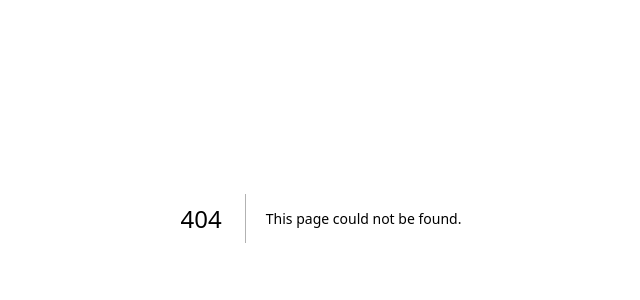
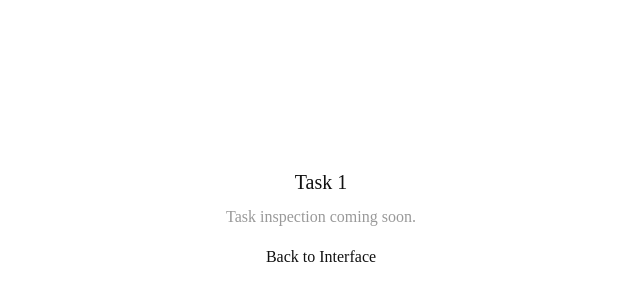
Before and after one commit to juandi-net/PRECEPT, a Next.js app in the folder packages/web/: page /inspect/task/1 in a window 1280 px wide. Before the commit this address had no page. Shown: the part 182-482 px from the top of the page, without its empty margins (319-959 px from the left). Built offline with nearby package versions, Linux system fonts and the light colour scheme.

Commit message:
feat: add placeholder inspect task page

```diff
--- /dev/null
+++ b/packages/web/src/app/inspect/task/[id]/page.tsx
@@ -0,0 +1,23 @@
+export default async function InspectTaskPage({
+  params,
+}: {
+  params: Promise<{ id: string }>
+}) {
+  const { id } = await params
+
+  return (
+    <div style={{
+      fontFamily: "'Times New Roman', Times, serif",
+      display: 'flex',
+      flexDirection: 'column',
+      alignItems: 'center',
+      justifyContent: 'center',
+      minHeight: '100vh',
+      color: '#111',
+    }}>
+      <h1 style={{ fontSize: '1.25rem', marginBottom: '0.5rem' }}>Task {id}</h1>
+      <p style={{ color: '#999' }}>Task inspection coming soon.</p>
+      <a href="/interface" style={{ marginTop: '1rem', color: '#111' }}>Back to Interface</a>
+    </div>
+  )
+}
```
